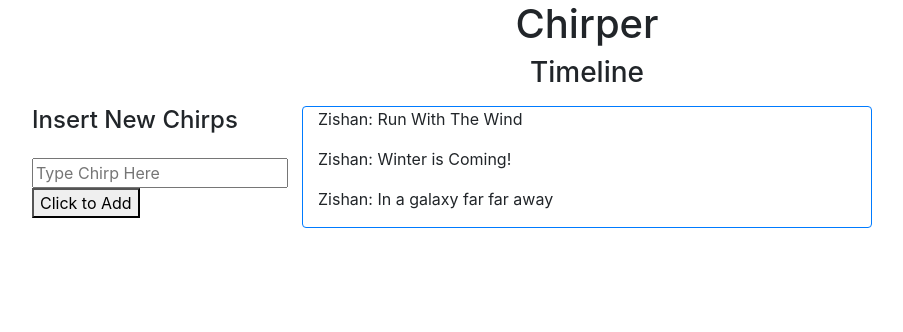
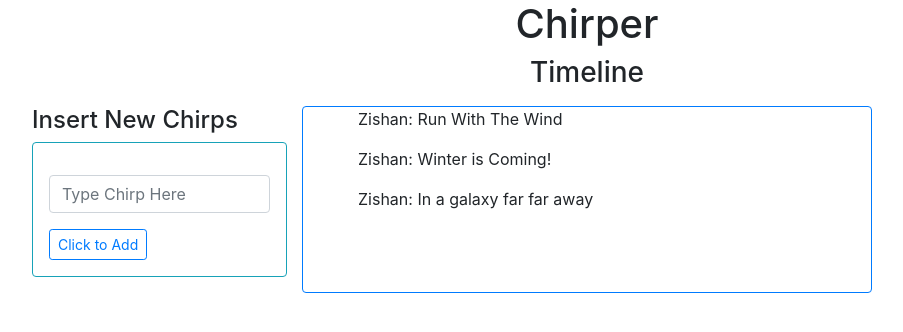
Before and after one commit to zishanali06/Chirper, a React (Create React App) app: page / in a window 1280 px wide. Shown: the top 332 px of the page, without its empty margins (53-956 px from the left). Built offline with nearby package versions, Linux system fonts and the light colour scheme.

Commit message:
got adding working

```diff
--- a/src/components/Chirps.jsx
+++ b/src/components/Chirps.jsx
@@ -1,30 +1,47 @@
 import React from 'react';
 
-class Chirps extends React.Component {
-    constructor(props) {
-        super(props);
-        this.chirptext = props.chirptext;
-        this.user = props.user;
-        this.state = {
-            addChirp: false
-        }
+const Chirps = props => {
+    //ES6 descruturing an object
+    const { user, chirptext } = props.chirp;
+
+    if (user === undefined) {
+        let user = "Anon";
     }
 
-    componentDidMount(){
-        this.setState({addChirp: true});
-    }
-
-    render() {
-        console.log(this.state.addChirp)
-        if(this.state.addChirp === true){
-            return (
-                <div>
-                    <p>{`${this.user}: ${this.chirptext}`}</p>
-                </div>
-            )
-        }
-        return null;
-    };
-};
+    return (
+        <div>
+            <p>{`${user}: ${chirptext}`}</p>
+        </div>
+    );
+}
 
 export default Chirps;
+
+// class Chirps extends React.Component {
+//     constructor(props) {
+//         super(props);
+//         this.chirptext = props.chirptext;
+//         this.user = 'Anonymous';
+//         this.user = props.user;
+//         this.state = {
+//             addChirp: false
+//         }
+//     }
+
+//     componentDidMount(){
+//         this.setState({addChirp: true});
+//     }
+
+//     render() {
+//         if(this.state.addChirp === true){
+//             return (
+//                 <div>
+//                     <p>{`${this.user}: ${this.chirptext}`}</p>
+//                 </div>
+//             )
+//         }
+//         return null;
+//     };
+// };
+
+// export default Chirps;
--- a/src/components/InsertChirp.jsx
+++ b/src/components/InsertChirp.jsx
@@ -1,26 +1,32 @@
-import React from 'react';
+// import React from 'react';
 
-class InsertChirp extends React.Component {
-    constructor(props){
-        super(props);
-        this.state = {
-            texttoinsert: "",
-        }
-    }
+// class InsertChirp extends React.Component {
+//     constructor(props) {
+//         super(props);
+//         this.state = {
+//             texttoinsert: "",
+//         }
 
-    handleonClick(){
+//     }
 
-    }
+//     handleonChange(e) {
+//         let newtext = e.target.value;
+//         this.setState({texttoinsert: newtext});
+//     }
 
-    render(){
-        return(
-            <React.Fragment>
-            <h4>Insert New Chirps</h4>
-            <input type="text" placeholder="Type Chirp Here" className="mt-3"/>
-            <button onClick={this.handleonClick}>Click to Add</button>
-            </React.Fragment>
-        )
-    }
-}
+//     handleonClick(){
+//         console.log(this.state.texttoinsert);
+//     }
 
-export default InsertChirp;
+//     render() {
+//         return (
+//             <React.Fragment>
+//                 <h4>Insert New Chirps</h4>
+//                 <input type="text" placeholder="Type Chirp Here" className="mt-3" onChange={(e) => this.handleonChange(e)} />
+//                 <button onClick={this.handleonClick}>Click to Add</button>
+//             </React.Fragment>
+//         )
+//     }
+// }
+
+// export default InsertChirp;
--- a/src/components/Timeline.jsx
+++ b/src/components/Timeline.jsx
@@ -5,21 +5,76 @@ import Chirps from './Chirps';
 
 
 class Timeline extends React.Component {
-    // constructor(props) {
-    //     super(props)
-    // }
+    constructor(props) {
+        super(props)
+        this.state = {
+            newChirp: false,
+            chirpsArray: [],
+            chirptext: ""
+        }
+    }
+
+    componentDidMount() {
+        let chirpsArray = [
+            {
+                user: "Zishan",
+                chirptext: "Run With The Wind"
+            },
+            {
+                user: "Zishan",
+                chirptext: "Winter is Coming!"
+            },
+            {
+                user: "Zishan",
+                chirptext: "In a galaxy far far away"
+            },
+        ];
+
+        // this.state.chirpsArray = chirpsArray; NONONONO bad
+
+        this.setState({ chirpsArray });
+
+    }
+
+    handleonClick = e => {
+
+        e.preventDefault();
+
+        let chirp = {
+            user: "Zishan",
+            chirptext: this.state.chirptext
+        };
+
+        // this.state.chirpsArray.push(chirp); BAD nonononono
+
+        this.setState({
+            chirpsArray: [chirp, ...this.state.chirpsArray],
+            chirptext: ""
+        });
+    }
 
     render() {
         return (
             <div className='row'>
                 <h3 className="text-center col-md-12 mb-3">Timeline</h3>
                 <div className='col-3'>
-                    <InsertChirp />
+                    <h4>Insert New Chirps</h4>
+                    <form className="form-group p-3 border border-info rounded">
+                        <input
+                            type="text"
+                            placeholder="Type Chirp Here"
+                            className="my-3 form-control"
+                            value={this.state.chirptext}
+                            onChange={e => this.setState({ chirptext: e.target.value })} />
+                        <button className="btn btn-outline-primary btn-sm" onClick={this.handleonClick}>Click to Add</button>
+                    </form>
                 </div>
                 <div className='col-6 border border-primary rounded'>
-                    <Chirps chirptext="Run With The Wind" user="Zishan" />
-                    <Chirps chirptext="Winter is Coming!" user="Zishan" />
-                    <Chirps chirptext="In a galaxy far far away" user="Zishan" />
+                    <ul>
+                        {this.state.chirpsArray.map((chirp, index) => {
+                            return <Chirps key={index} chirp={chirp} />
+                        })}
+                    </ul>
                 </div>
                 <div className='col-3'></div>
             </div>
```
